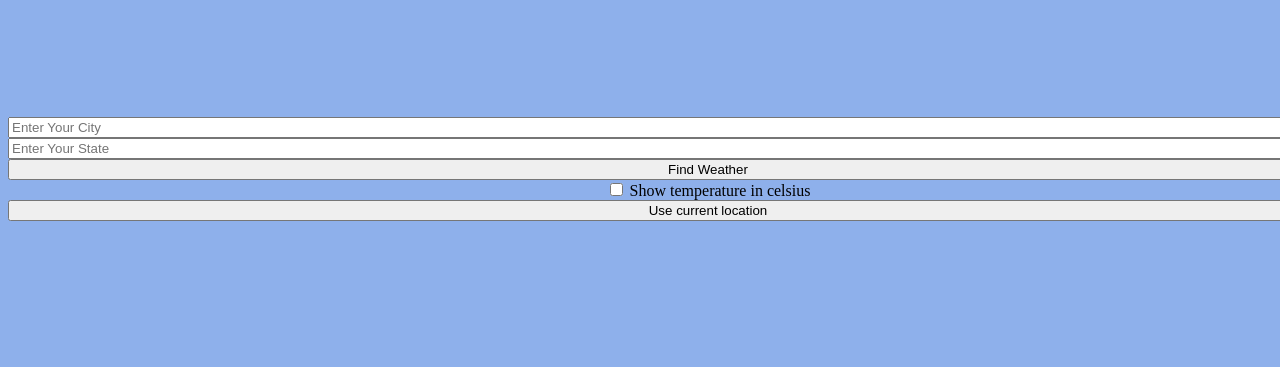
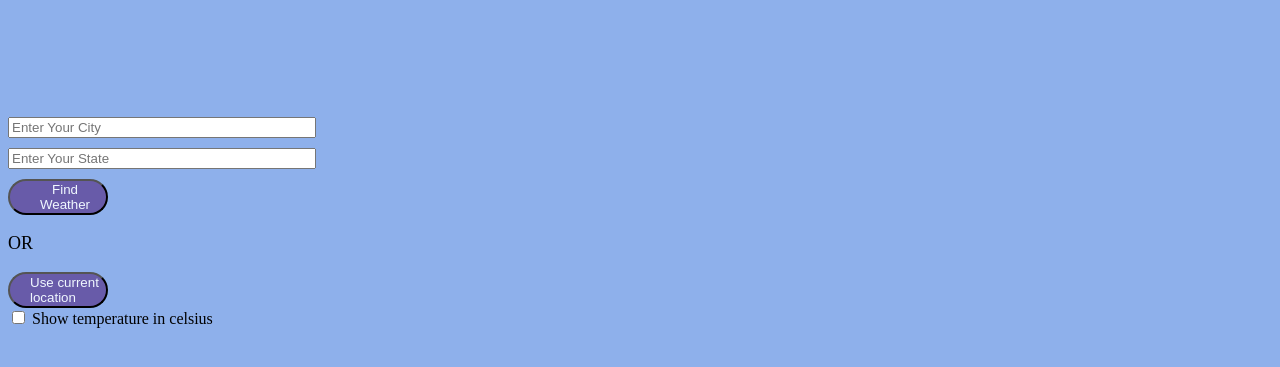
Before and after one commit to axxmv/TellMeWeather, a plain HTML site: page index.html in a window 1280 px wide. Shown: the part 171-538 px from the top of the page. Drawn offline with Linux system fonts and the light colour scheme.

Commit message:
incomplete styling

```diff
--- a/index.html
+++ b/index.html
@@ -16,7 +16,7 @@
             height: 600px;
             display: flex;
             flex-direction: column;
-            text-align: center;
+            text-align: left;
             padding-top: 30px;
 
 
@@ -28,14 +28,50 @@
             align-content: center;
             flex-direction: column;
             text-align: center;
+        }
+        #cityInput
+        {
+            width: 300px;
+            margin-bottom: 10px;
 
-
+        }
+        #stateInput
+        {
+            width:300px;
         }
         .header h1
         {
             font-size: 50px;
             color: rgb(246, 250, 250);
             transform: translateY(50px);
+        }
+        p{
+            font-size: large;
+        }
+        #current_location{
+            display:flex;
+            flex-direction: column;
+            text-align: left;
+            width: 100px;
+            border-radius: 30px;
+            color: aliceblue;
+            background-color: rgb(104, 91, 169);
+            padding-left: 20px;
+        }
+        #getData
+        {
+            width: 100px;
+            border-radius: 30px;
+            color: aliceblue;
+            background-color: rgb(104, 91, 169);
+            padding-left: 20px;
+            margin-top: 10px;
+
+        }
+        #uom
+        {
+            text: aliceblue;
+
         }
     </style>
 </head>
@@ -49,16 +85,18 @@
     <input type = "text" placeholder = "Enter Your City" id = "cityInput">
     <input type = "text" placeholder = "Enter Your State" id = "stateInput">
     <button id = "getData"> Find Weather</button>
+    <p>OR</p>
+    <button id = "current_location" > Use current location</button>
+
 
     <label>
         <input type = "checkbox" id = "uom">
         Show temperature in celsius
     </label>
 
-    <button id = "current_location" > Use current location</button>
+    </div>
 
 
-    </div>
 
 
     <div id = "displayWeather"></div>
```
